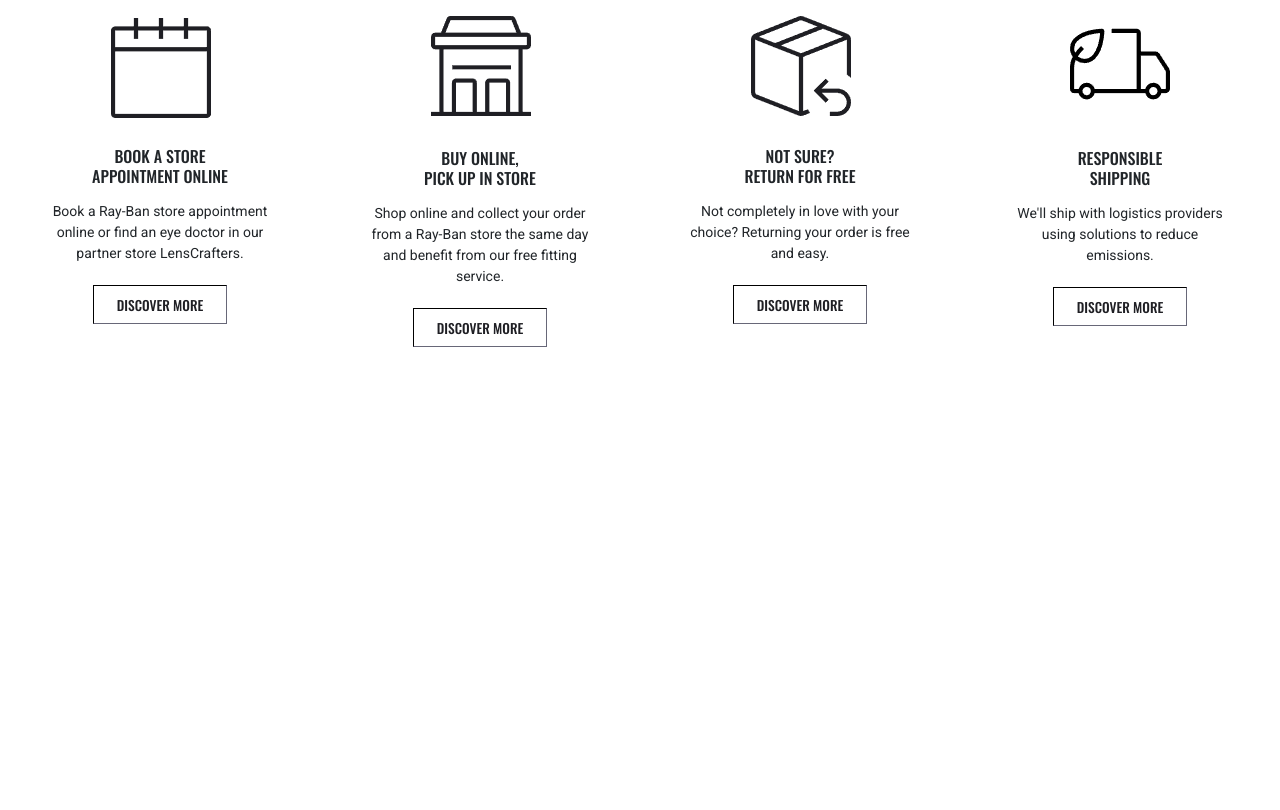
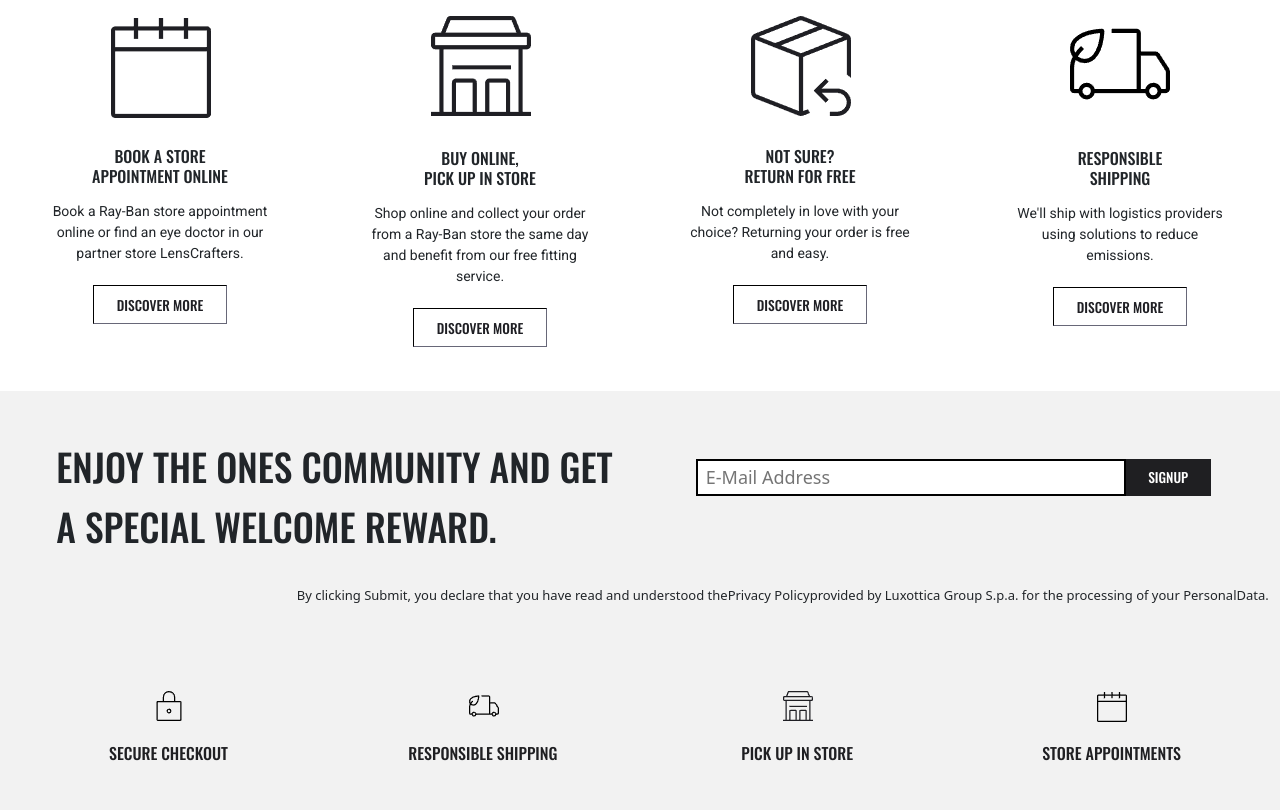
Before and after one commit to deepk2891/hersheyland.com, a plain HTML site: page index.html in a window 1280 px wide. Shown: the part 4311-5121 px from the top of the page. Before the commit the page ends 4702 px from the top, so only its background shows below. Drawn offline with nearby package versions, Linux system fonts and the light colour scheme.

Commit message:
added signup section

```diff
--- a/assets/css/style.css
+++ b/assets/css/style.css
@@ -162,3 +162,36 @@ header nav a:hover::after {
 .experience .sub-title {
     font-size: 14px;
 }
+/* ===== SIGNUP ===== */
+.signup {
+    background-color: #f2f2f2;
+}
+.signup .row .title {
+    line-height: 1.6;
+}
+.signup .desc {
+    font-size: 13px;
+}
+.signup input {
+    font-size: 18px;
+    height: 2.475rem;
+    width: 100%;
+    border: 2px solid black;
+}
+.signup .signup-btn {
+    background-color: var(--dark);
+    color: var(--white);
+    font-size: 0.90rem;
+    font-weight: 500;
+    padding: 0.563rem 1.5rem;
+    font-family: var(--font-oswald);
+    text-decoration: none;
+    display: inline-block;
+}
+.signup a {
+    text-decoration: none;
+    font-weight: 500;
+}
+.signup a:hover {
+    text-decoration: underline;
+}
--- a/index.html
+++ b/index.html
@@ -258,6 +258,58 @@
             </div>
         </div>
     </section>
+    <!-- ===== SIGNUP ===== -->
+    <section class="signup py-5" id="signup">
+        <div class="container-fluid">
+            <div class="row">
+                <div class="col-md-6 ">
+                    <div class="ps-5">
+                        <p class="title h1 font-oswald">ENJOY THE ONES COMMUNITY AND GET A SPECIAL WELCOME REWARD.</p>
+                    </div>
+                </div>
+                <div class="col-md-6 pt-4 pt-md-4">
+                    <div class="row ps-5 g-0 align-items-center">
+                        <div class="col-sm-9 text-center">
+                            <input type="email" placeholder="E-Mail Address" class="px-2">
+                        </div>
+                        <div class="col-sm-3 text-left">
+                            <a href="javascript:void(0)" class="signup-btn">SIGNUP</a>
+                        </div>
+                    </div>
+                </div>
+            </div>
+            <p class="desc text-end py-4 m-0">
+                By clicking Submit, you declare that you have read and understood thePrivacy Policyprovided by Luxottica Group S.p.a. for the processing of your
+                PersonalData.
+            </p>
+            <div class="row g-0 text-center pt-5">
+                <div class="col-6 col-lg-3 py-3 py-lg-0">
+                    <div>
+                        <img src="assets/image/signup1.png" alt="signup">
+                        <a href="javascript:void(0)" class="font-oswald d-block dark">SECURE CHECKOUT</a>
+                    </div>
+                </div>
+                <div class="col-6 col-lg-3 py-3 py-lg-0">
+                    <div>
+                        <img src="assets/image/signup2.png" alt="signup">
+                        <a href="javascript:void(0)" class="font-oswald d-block dark">RESPONSIBLE SHIPPING</a>
+                    </div>
+                </div>
+                <div class="col-6 col-lg-3 py-3 py-lg-0">
+                    <div>
+                        <img src="assets/image/signup3.png" alt="signup">
+                        <a href="javascript:void(0)" class="font-oswald d-block dark">PICK UP IN STORE</a>
+                    </div>
+                </div>
+                <div class="col-6 col-lg-3 py-3 py-lg-0">
+                    <div>
+                        <img src="assets/image/signup4.png" alt="signup">
+                        <a href="javascript:void(0)" class="font-oswald d-block dark">STORE APPOINTMENTS</a>
+                    </div>
+                </div>
+            </div>
+        </div>
+    </section>
 
     <!-- Jquery -->
     <script src="assets/vendor/jquery/jquery.min.js"></script>
```
Also changed, not shown: assets/image/signup1.png (added), assets/image/signup2.png (added), assets/image/signup3.png (added), assets/image/signup4.png (added).
